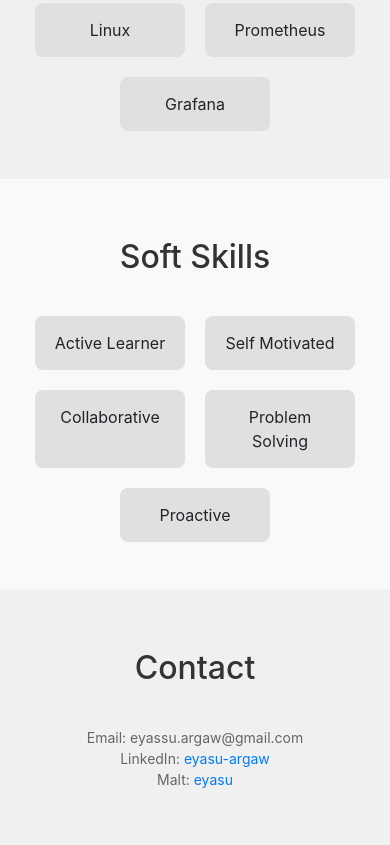
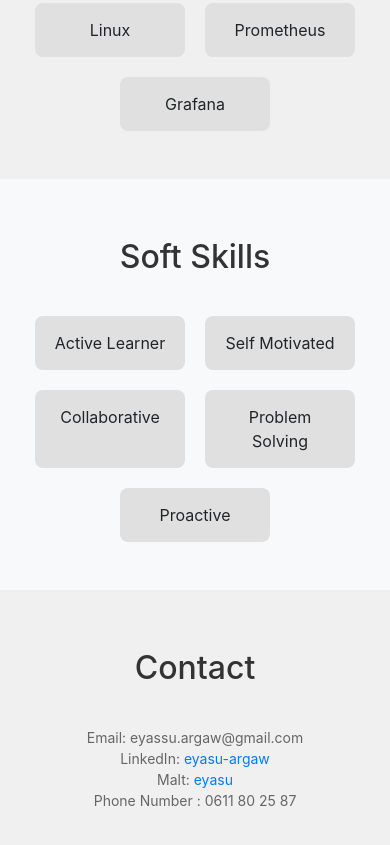
Before and after one commit to BOGALE251/BOGALE251.github.io, a plain HTML site: page about.html in a window 390 px wide. Shown: the part 2954-3799 px from the top of the page. Drawn offline with nearby package versions, Linux system fonts and the light colour scheme.

Commit message:
add phone number

```diff
--- a/about.html
+++ b/about.html
@@ -368,6 +368,7 @@ p {
         <p>Email: eyassu.argaw@gmail.com</p>
         <p>LinkedIn: <a href="https://www.linkedin.com/in/eyasu-argaw/">eyasu-argaw</a></p>
 		<p>Malt: <a href=" https://www.malt.fr/profile/eyasubogale?overview">eyasu</a></p>
+		<p>Phone Number : 0611 80 25 87</p>
     </div>
 </section>
 
```
Also changed, not shown: index.html (+1 -0 lines).
